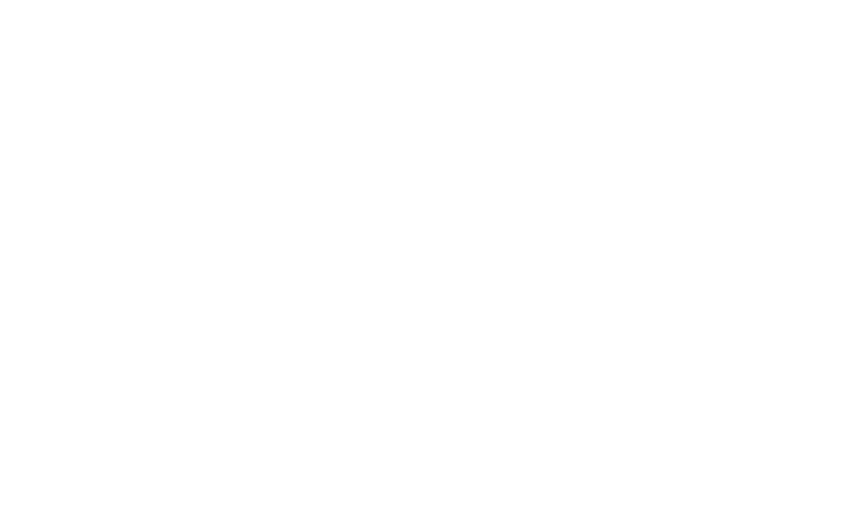
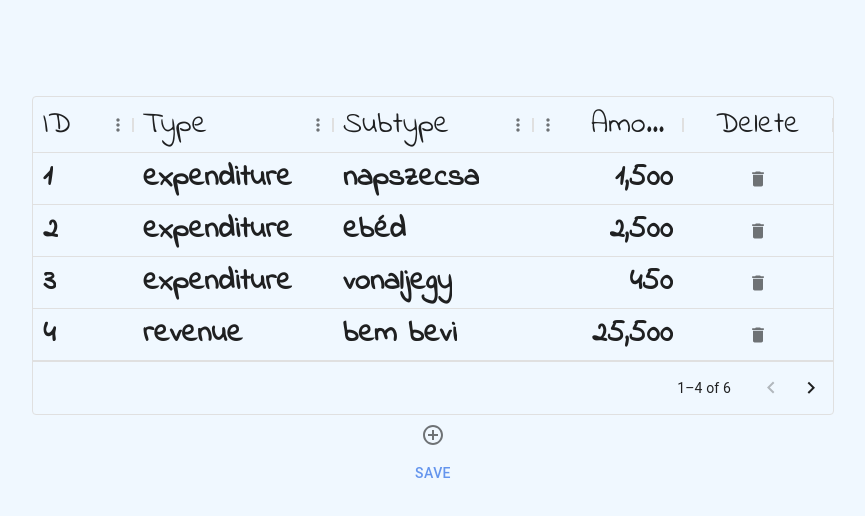
Before and after one commit to Sx4p/costCalendar, a React (Create React App) app in the folder frontend/: page /add in a window 1280 px wide. Shown: the top 516 px of the page, without its empty margins (207-1072 px from the left). Built offline with nearby package versions, Linux system fonts and the light colour scheme.

Commit message:
create Financials component, add placeholder values to DayDetails page

```diff
--- /dev/null
+++ b/frontend/src/Components/Financials.js
@@ -0,0 +1,68 @@
+import * as React from 'react';
+import Box from '@mui/material/Box';
+import {DataGrid, GridActionsCellItem} from '@mui/x-data-grid';
+import DeleteIcon from '@mui/icons-material/Delete';
+
+export default function Financials({financials, handleDelete}) {
+    const rows = financials;
+
+    const columns = [
+        {field: "id", headerName: "ID", width: 100},
+        {
+            field: "type",
+            headerName: "Type",
+            width: 200,
+            editable: false,
+        },
+        {
+            field: "subtype",
+            headerName: "Subtype",
+            width: 200,
+            editable: false,
+        },
+        {
+            field: "amount",
+            headerName: "Amount",
+            type: "number",
+            width: 150,
+            editable: false,
+        },
+        {
+            field: "actions",
+            type: "actions",
+            headerName: "Delete",
+            width: "150",
+            align: "center",
+            headerAlign: 'center',
+            cellClassName: "actions",
+            getActions: ({id}) => {
+                return [
+                    <GridActionsCellItem
+                        icon={<DeleteIcon/>}
+                        label="Delete"
+                        onClick={() => handleDelete(id)}
+                    />
+                ]
+            }
+        }
+    ];
+
+    return (
+        <Box sx={{height: 319, width: '100%'}}>
+            <DataGrid
+                rows={rows}
+                columns={columns}
+                initialState={{
+                    pagination: {
+                        paginationModel: {
+                            pageSize: 4,
+                        },
+                    },
+                }}
+                pageSizeOptions={[4]}
+                disableRowSelectionOnClick
+                sx={{fontFamily: "Indie Flower", fontSize: "30px", fontWeight: 600}}
+            />
+        </Box>
+    );
+}
--- a/frontend/src/Pages/DayDetails.js
+++ b/frontend/src/Pages/DayDetails.js
@@ -1,14 +1,44 @@
-import React, {useContext} from 'react';
+import React, {useContext, useState} from 'react';
 import {DateContext} from "../App";
 import BasicButtons from "../Components/Button";
 import './DayDetails.css';
+import MyIconButton from "../Components/MyIconButton";
+import AddCircleOutlineIcon from '@mui/icons-material/AddCircleOutline';
+import Stack from "@mui/material/Stack";
+import Financials from "../Components/Financials";
 
 function DayDetails() {
     const {date} = useContext(DateContext);
+    const [financials, setFinancials] = useState([
+            {id: 1, type: "expenditure", subtype: "napszecsa", amount: 1500},
+            {id: 2, type: "expenditure", subtype: "ebéd", amount: 2500},
+            {id: 3, type: "expenditure", subtype: "vonaljegy", amount: 450},
+            {id: 4, type: "revenue", subtype: "bem bevi", amount: 25500},
+            {id: 5, type: "revenue", subtype: "bem bevi", amount: 23000},
+            {id: 6, type: "revenue", subtype: "bem bevi", amount: 21500}
+        ]
+    );
+
+    const handleDelete = (id) => {
+        const copy = [...financials];
+
+        for (let i = 0; i < copy.length; i++) {
+            let obj = copy[i];
+            if (obj.id === parseInt(id)) {
+                copy.splice(i, 1);
+            }
+        }
+        setFinancials(copy);
+    }
+
     return (
-        <div className="Adder">
+        <div className="DayDetails">
             <p className="DateHolder">{date}</p>
-            <BasicButtons/>
+            <Stack>
+                <Financials financials={financials} handleDelete={handleDelete}/>
+            </Stack>
+            <MyIconButton icon={<AddCircleOutlineIcon/>} handleOnClick={() => console.log("add new item")}/>
+            <BasicButtons buttonText={"Save"}/>
         </div>
 
     );
```
